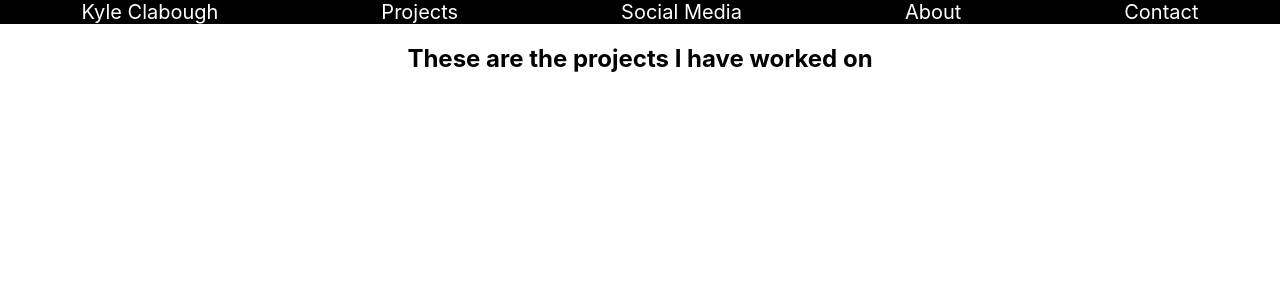
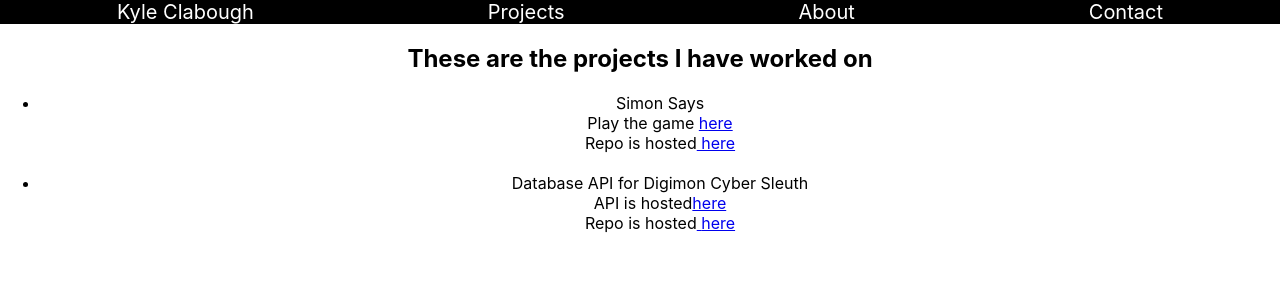
Before and after one commit to SirAirdude/portfolioWebsite, a React (Create React App) app: page /projects in a window 1280 px wide. Shown: the top 300 px of the page. Built offline with nearby package versions, Linux system fonts and the light colour scheme.

Commit message:
added link to projects, refactored

```diff
--- a/src/App.js
+++ b/src/App.js
@@ -1,6 +1,6 @@
 import React, { Component } from "react";
 import { Route, Link } from "react-router-dom";
-import Home from "./Home.js";
+import Home from "./Home/Home.js";
 import Projects from "./Projects/Projects.js";
 import "./App.css";
 
@@ -14,9 +14,6 @@ class App extends Component {
           </Link>
           <Link to="/projects" className={"navLinks"}>
             Projects
-          </Link>
-          <Link to="/socialmedia" className={"navLinks"}>
-            Social Media
           </Link>
           <Link to="/about" className={"navLinks"}>
             About
--- a/src/Projects/Projects.js
+++ b/src/Projects/Projects.js
@@ -5,6 +5,31 @@ class Project extends Component {
     return (
       <div>
         <h2>These are the projects I have worked on</h2>
+        <ul>
+          <li>
+            Simon Says
+            <br />
+            Play the game{" "}
+            <a href="https://sirairdude.github.io/ga-project1-simon/">here</a>
+            <br />
+            Repo is hosted
+            <a href="https://github.com/SirAirdude/ga-project1-simon"> here</a>
+          </li>
+          <br />
+          <li>
+            Database API for Digimon Cyber Sleuth <br />
+            API is hosted
+            <a href="https://digimon-cyber-sleuth-api.herokuapp.com/api/digimon">
+              here
+            </a>
+            <br />
+            Repo is hosted
+            <a href="https://github.com/SirAirdude/GA-Project-2-DSCS-API">
+              {" "}
+              here
+            </a>
+          </li>
+        </ul>
       </div>
     );
   }
```
Also changed, not shown: src/Home/Home.js (renamed from src/Home.js).
